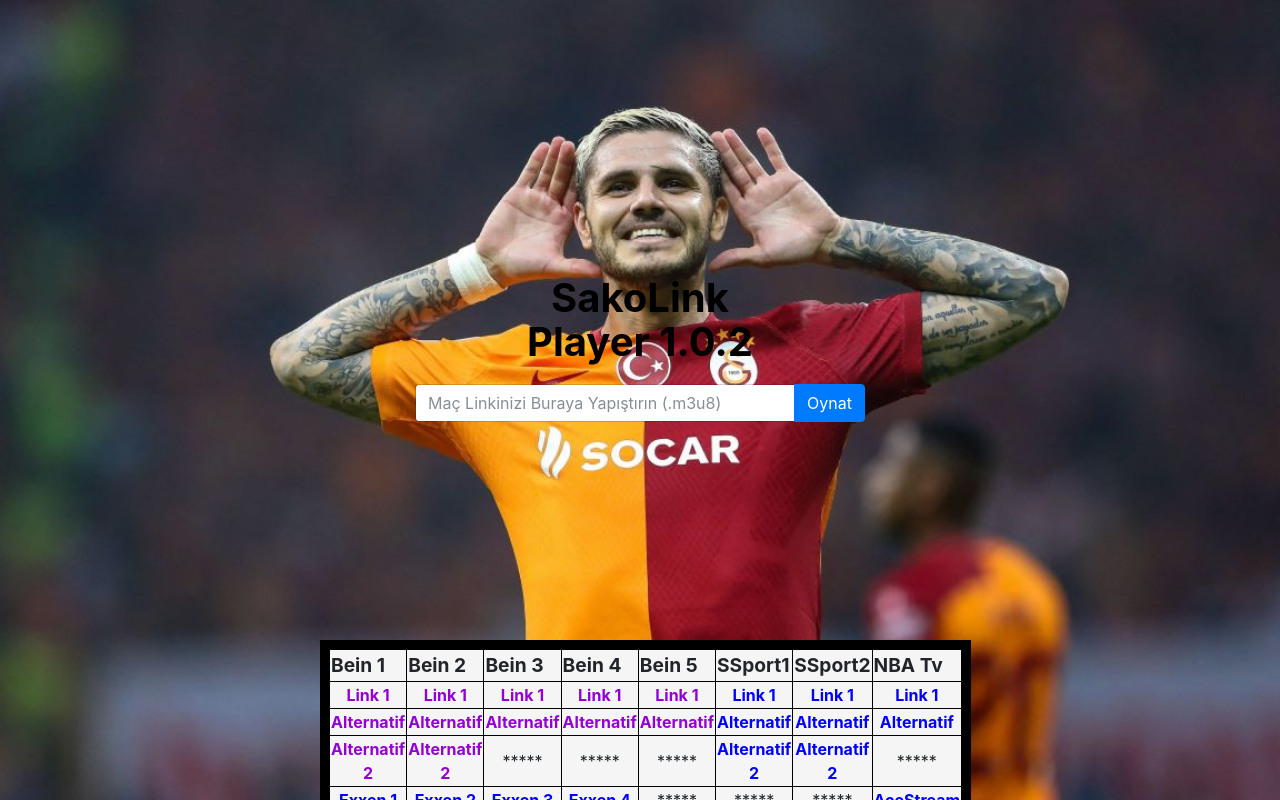
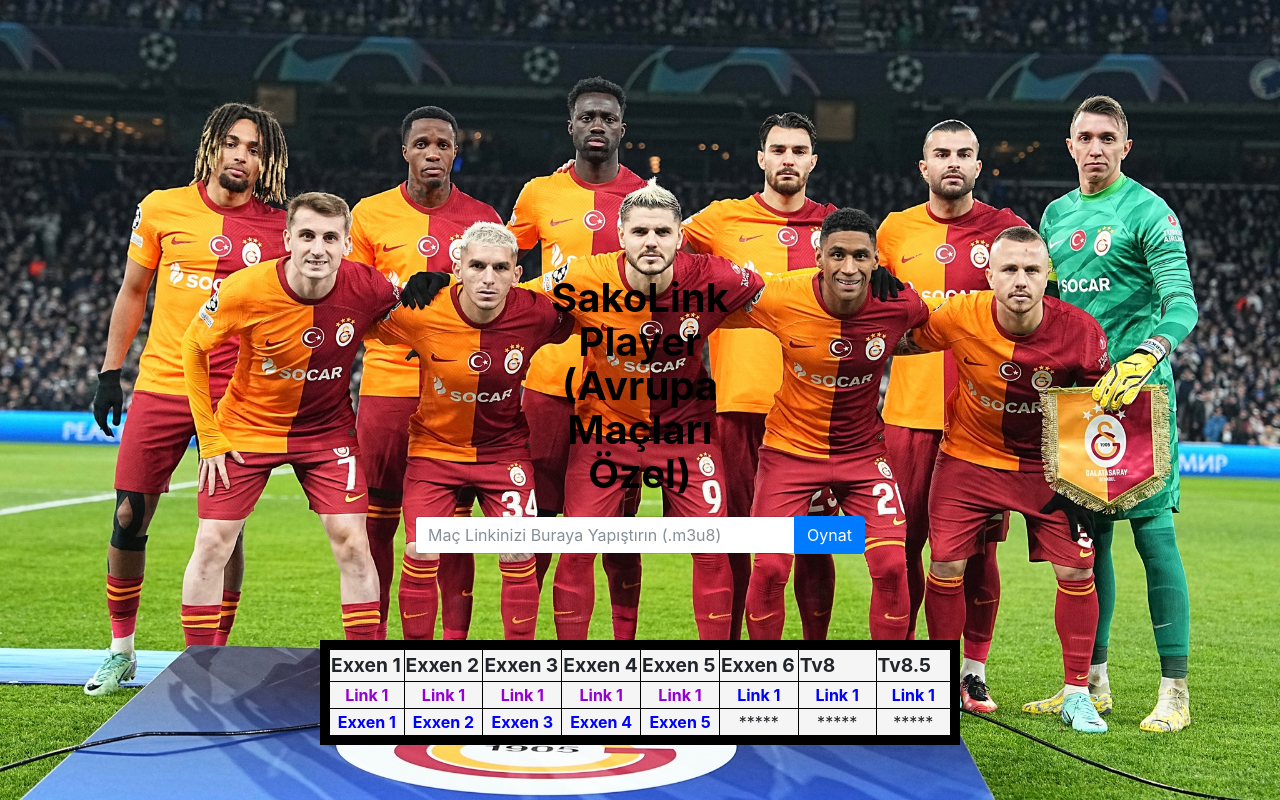
Before and after one commit to SakoLink/SakoLink.github.io, a plain HTML site: page index.html in a window 1280 px wide. Drawn offline with nearby package versions, Linux system fonts and the light colour scheme.

Commit message:
Avrupa Update index.html

```diff
--- a/index.html
+++ b/index.html
@@ -4,7 +4,7 @@
      <meta charset="utf-8">
        <style>
         html {
-              background: url("13931.jpg") no-repeat center center fixed;
+              background: url("13932.jpg") no-repeat center center fixed;
               -webkit-background-size: cover;
               -moz-background-size: cover;
               -o-background-size: cover;
@@ -29,7 +29,7 @@
     </head>
     <body>
         <div class="col-lg-6" id="text-box">
-         <h1 class="page-name" align="center" style="color: rgb(0, 0, 0);" ><b>SakoLink Player 1.0.2</b></h1>
+         <h1 class="page-name" align="center" style="color: rgb(0, 0, 0);" ><b>SakoLink Player (Avrupa Maçları Özel)</b></h1>
          <div class="input-group">
                 <input type="text" class="form-control" placeholder="Maç Linkinizi Buraya Yapıştırın (.m3u8) " id="m3u8-placeholder">
                 <span class="input-group-btn">
@@ -50,127 +50,60 @@
 
             <tr align="center"
             bgcolor="transparent">
-                <th align="center" width="80"><big>Bein 1</big></th>
-                <th align="center" width="80"><big>Bein 2</big></th>
-                <th align="center" width="80"><big>Bein 3</big></th>
-                <th align="center" width="80"><big>Bein 4</big></th>
-                <th align="center" width="80"><big>Bein 5</big></th>
-                <th align="center" width="80"><big>SSport1</big></th>
-                <th align="center" width="80"><big>SSport2</big></th>
-                <th align="center" width="80"><big>NBA Tv</big></th>
+                <th align="center" width="80"><big>Exxen 1</big></th>
+                <th align="center" width="80"><big>Exxen 2</big></th>
+                <th align="center" width="80"><big>Exxen 3</big></th>
+                <th align="center" width="80"><big>Exxen 4</big></th>
+                <th align="center" width="80"><big>Exxen 5</big></th>
+                <th align="center" width="80"><big>Exxen 6</big></th>
+                <th align="center" width="80"><big>Tv8</big></th>
+                <th align="center" width="80"><big>Tv8.5</big></th>
             </tr>
 
                  <tr align="center"
                 bgcolor = "transparent">
                     <td>
-                    <a href="https://playhls.com/?url=https%3A%2F%2Fcorsproxy.org%2F%3Fhttps%3A%2F%2Fcakal.click%2Fyayinzirve.m3u8"
+                    <a href="https://player.livepush.io/emvnwjyAHJvI2"
                      style="color: darkviolet;"
                     target="_blank"><b>Link 1</b></a>
                     </td>
                     <td>
-                        <a href="https://playhls.com/?url=https%3A%2F%2Fcorsproxy.org%2F%3Fhttps%3A%2F%2Fcakal.click%2Fyayinb2.m3u8"
+                        <a href="https://player.livepush.io/emvxC2i9a2sUZ"
                        style="color: darkviolet"
                         target="_blank"><b>Link 1</b></a>
                     </td>
                     <td>
-                        <a href="https://playhls.com/?url=https%3A%2F%2Fcorsproxy.org%2F%3Fhttps%3A%2F%2Fcakal.click%2Fyayinb3.m3u8"
+                        <a href="https://player.livepush.io/emvtnCHsi_oEJ"
                         style="color: darkviolet"
                         target="_blank"><b>Link 1</b></a>
                     </td>
                     <td>
-                        <a href="https://anym3u8player.com/tv/video-player.php?url=https://corsproxy.org/?https://cakal.click/yayinb4.m3u8"
+                        <a href="https://player.livepush.io/emvndlMcSnyYB"
                         style="color: darkviolet"
                         target="_blank"><b>Link 1</b></a>
                     </td>
                     <td>
-                        <a href="https://anym3u8player.com/tv/video-player.php?url=https://corsproxy.org/?https://cakal.click/yayinb5.m3u8"
+                        <a href="https://player.livepush.io/emvn-EPd4vtMl"
                         style="color: darkviolet"
                         target="_blank"><b>Link 1</b></a>
                     </td>
                     <td>
-                        <a href="https://anym3u8player.com/tv/video-player.php?url=https://corsproxy.org/?https://cakal.click/yayinss.m3u8"
+                        <a href="https://player.livepush.io/emvhyvSOFs3XN"
                         style="color: blue"
                         target="_blank"><b>Link 1</b></a>
                     </td>
                     <td>
-                        <a href="https://anym3u8player.com/tv/video-player.php?url=https://corsproxy.org/?https://cakal.click/yayinss2.m3u8"
+                        <a href="https://player.livepush.io/emvfuGr8sUnK3"
                         style="color: blue"
                         target="_blank"><b>Link 1</b></a>
                     </td>
                     <td>
-                        <a href="https://anym3u8player.com/tv/video-player.php?url=https://corsproxy.org/?https://cakal.click/yayinnbatv.m3u8"
+                        <a href="https://player.livepush.io/emvQaIh9LWgSE"
                         style="color: blue"
                         target="_blank"><b>Link 1</b></a>
                     </td>
                 </tr>
-                <tr align="center"
-                bgcolor = "transparent">
-                    <td>
-                        <a href="https://anym3u8player.com/tv/video-player.php?url=https://corsproxy.org/?https://cakal.click/yayinstar.m3u8"
-                        style="color: darkviolet"
-                        target="_blank"><b>Alternatif</b></a>
                     </td>
-                    <td>
-                        <a href="https://anym3u8player.com/tv/video-player.php?url=https://corsproxy.org/?https://sette.ca3508f34b30d.shop/p/www.mackeyfi1519.sbs/602/b.45a0c8c6a3a57.shop/chunklist_hd.m3u8"
-                        style="color: darkviolet"
-                        target="_blank"><b>Alternatif</b></a>
-                    </td>
-                    <td>
-                        <a href="https://anym3u8player.com/tv/video-player.php?url=https://corsproxy.org/?https://sei.ca3508f34b30d.shop/p/www.mackeyfi1519.sbs/603/g.45a0c8c6a3a57.shop/chunklist_hd.m3u8"
-                        style="color: darkviolet"
-                        target="_blank"><b>Alternatif</b></a>
-                    </td>
-                    <td><a href="https://anym3u8player.com/tv/video-player.php?url=https://corsproxy.org/?https://due.ca3508f34b30d.shop/p/www.mackeyfi1519.sbs/604/g.45a0c8c6a3a57.shop/chunklist_hd.m3u8"
-                        style="color: darkviolet"
-                        target="_blank"><b>Alternatif</b></a>
-                    </td>
-                    <td>
-                        <a href="https://anym3u8player.com/tv/video-player.php?url=https://corsproxy.org/?https://nove.ca3508f34b30d.shop/p/9cgzadFEThKG4W7oCW/705/g.45a0c8c6a3a57.shop/chunklist_hd.m3u8"
-                        style="color: darkviolet"
-                        target="_blank"><b>Alternatif</b></a>
-                    </td>
-                    <td>
-                        <a href="https://anym3u8player.com/tv/video-player.php?url=https://corsproxy.org/?https://sette.ca3508f34b30d.shop/p/9cgzadFEThKG4W7oCW/3450/g.45a0c8c6a3a57.shop/chunklist_hd.m3u8"
-                        style="color: blue"
-                        target="_blank"><b>Alternatif</b></a>
-                    </td>
-                    <td>
-                        <a href="https://anym3u8player.com/tv/video-player.php?url=https://corsproxy.org/?https://tre.ca3508f34b30d.shop/p/9cgzadFEThKG4W7oCW/3451/b.45a0c8c6a3a57.shop/chunklist_hd.m3u8"
-                        style="color: blue"
-                        target="_blank"><b>Alternatif</b></a>
-                    </td>
-                    <td>
-                        <a href="https://anym3u8player.com/tv/video-player.php?url=https://corsproxy.org/?https://nove.ca3508f34b30d.shop/p/9cgzadFEThKG4W7oCW/112/a.45a0c8c6a3a57.shop/chunklist_hd.m3u8"
-                        style="color: blue"
-                        target="_blank"><b>Alternatif</b></a>
-                    </td>
-                    <tr align="center"
-                    bgcolor = "transparent">
-                        <td>
-                            <a href="https://anym3u8player.com/tv/video-player.php?url=https://corsproxy.org/?https://cakal.click/yayin1.m3u8"
-                            style="color: darkviolet"
-                        target="_blank"><b>Alternatif 2</b></a>
-                        </td>
-                        <td>
-                            <a href="https://anym3u8player.com/tv/video-player.php?url=https://corsproxy.org/?https://sei.ca3508f34b30d.shop/p/izlemac8235.sbs/602/i.45a0c8c6a3a57.shop/chunklist_hd.m3u8"
-                            style="color: darkviolet"
-                        target="_blank"><b>Alternatif 2</b></a>
-                        </td>
-                        <td>*****</td>
-                        <td>*****</td>
-                        <td>*****</td>
-                        <td>
-                            <a href="https://anym3u8player.com/tv/video-player.php?url=https://corsproxy.org/?https://sette.ca3508f34b30d.shop/p/www.mackeyfi1519.sbs/3450/e.45a0c8c6a3a57.shop/chunklist_hd.m3u8"
-                            style="color: blue"
-                        target="_blank"><b>Alternatif 2</b></a>
-                         </td>
-                         <td>
-                            <a href="https://anym3u8player.com/tv/video-player.php?url=https://corsproxy.org/?https://due.ca3508f34b30d.shop/p/www.mackeyfi1519.sbs/3451/a.45a0c8c6a3a57.shop/chunklist_hd.m3u8"
-                            style="color: blue"
-                        target="_blank"><b>Alternatif 2</b></a>
-                         </td>
-                         <td>*****</td>
-                    </tr>
                     <tr align="center"
                     bgcolor = "transparent">
                        <td>
@@ -193,13 +126,14 @@
                             style="color: blue"
                             target="_blank"><b>Exxen 4</b></a>
                        </td>
+                       <td>
+                        <a href="https://playhls.com/?url=https%3A%2F%2Fcorsproxy.org%2F%3Fhttps%3A%2F%2Fcakal.click%2Fyayinex5.m3u8"
+                        style="color: blue"
+                        target="_blank"><b>Exxen 5</b></a>
+                       </td>
                        <td>*****</td>
                        <td>*****</td>
                        <td>*****</td>
-                       <td>
-                        <a href="acestream://e72d03fb9694164317260f684470be9ab781ed95"
-                        style="color: blue;"
-                        target="_blank"><b>AceStream</b></a>
                        </td>
                     </tr>
                 </tr>
```
